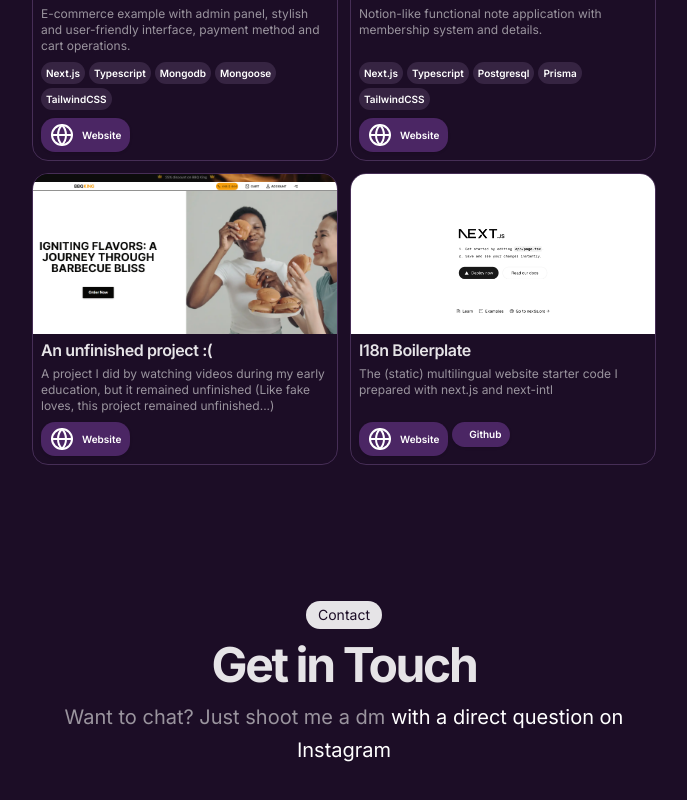
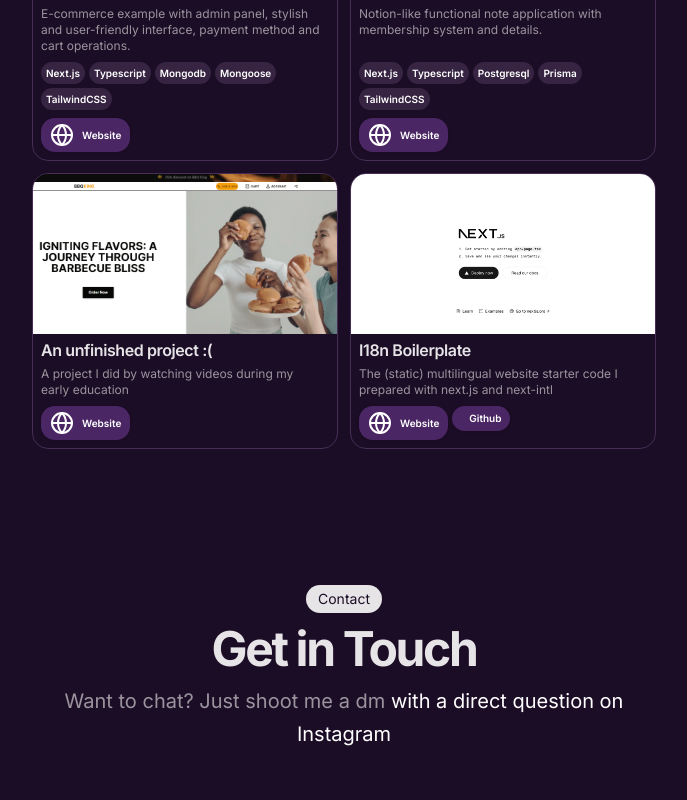
Before and after one commit to theebestzz/fekportfolio, a Next.js app: page / in a window 1280 px wide. Shown: the part 1555-2355 px from the top of the page, without its empty margins (296-983 px from the left). Built offline with nearby package versions, Linux system fonts and the light colour scheme.

Commit message:
Update resume.tsx

```diff
--- a/data/resume.tsx
+++ b/data/resume.tsx
@@ -184,7 +184,7 @@ export const DATA = {
          dates: '',
          active: true,
          description:
-        'A project I did by watching videos during my early education, but it remained unfinished (Like fake loves, this project remained unfinished...)',
+        'A project I did by watching videos during my early education',
          technologies: [],
          links: [
             {
```
